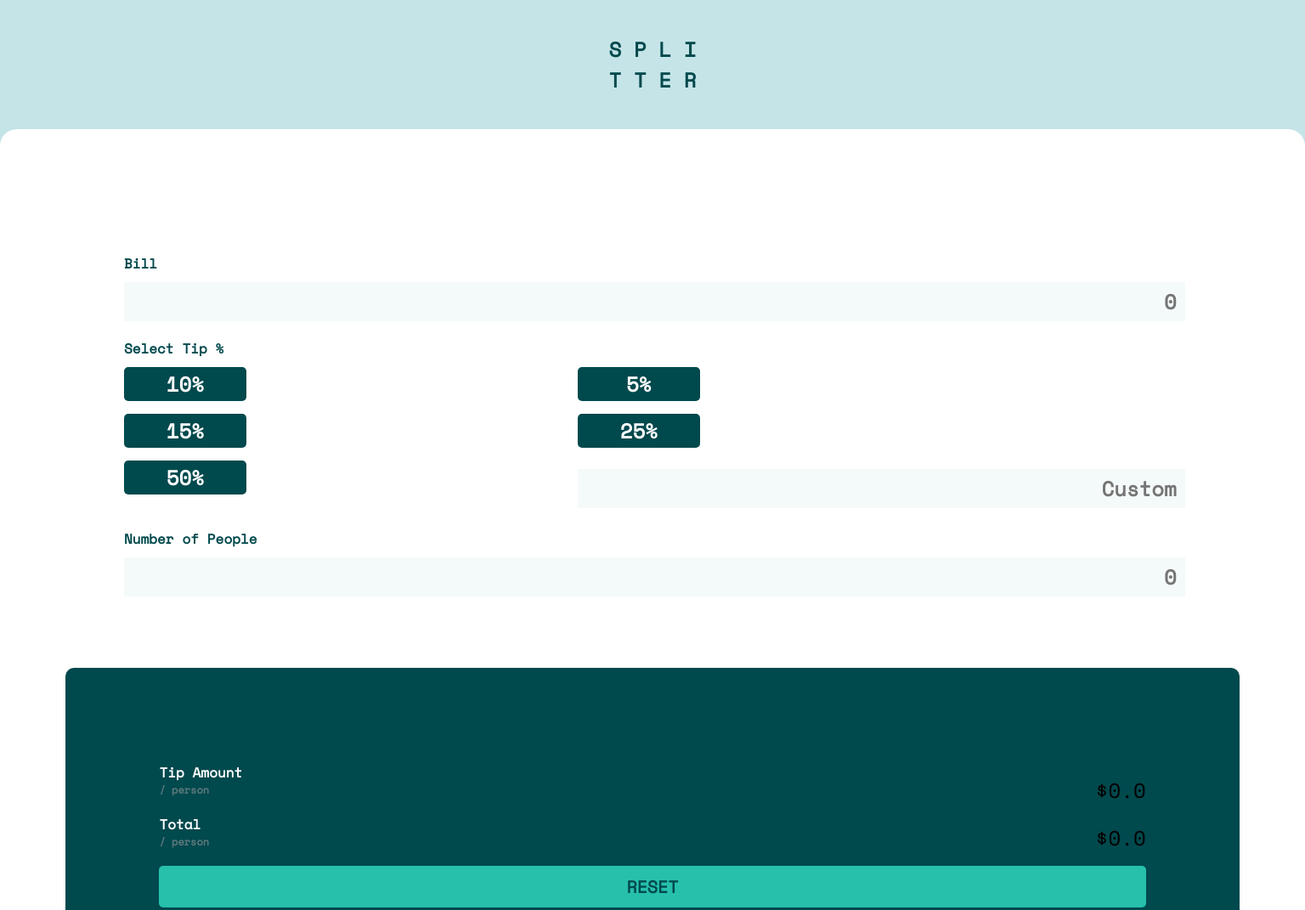
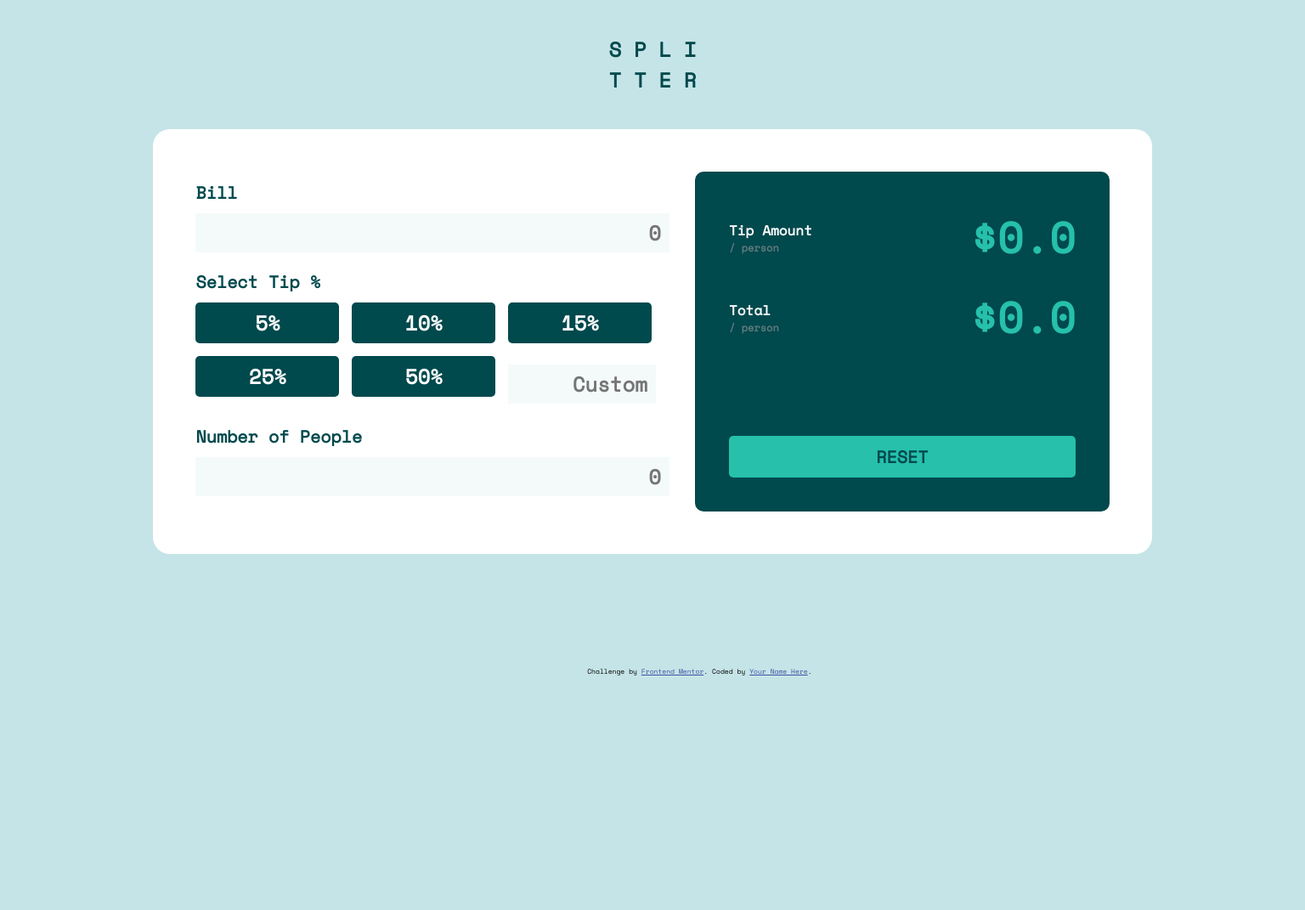
Before and after one commit to farrel-hi/frontend-mentor-tip-calculator-app-main, a plain HTML site: page index.html in a window 1536 px wide. Shown: the top 1071 px of the page at 85% size. After the commit the page ends 800 px from the top, so only its background shows below. Drawn offline with nearby package versions, Linux system fonts and the light colour scheme.

Commit message:
create desktop UI

```diff
--- a/index.html
+++ b/index.html
@@ -30,8 +30,8 @@
 
         <p class="category">Select Tip %</p>
         <div class="tip-container">
+          <button class="tip-item">5%</button>
           <button class="tip-item">10%</button>
-          <button class="tip-item">5%</button>
           <button class="tip-item">15%</button>
           <button class="tip-item">25%</button>
           <button class="tip-item">50%</button>
@@ -45,17 +45,24 @@
       </section>
       <section class="result-corner">
         <div class="content-container">
-          <div class="result-title-container">
-            <p class="category">Tip Amount</p>
-            <p class="person">/ person</p>
-
-            <p class="category">Total</p>
-            <p class="person">/ person</p>
+          <div class="main-category-container first-category">
+            <aside class="category-container">
+              <p class="category">Tip Amount</p>
+              <p class="person">/ person</p>
+            </aside>
+            <aside class="category-result">
+              <p class="result" id="tip-amount">$0.0</p>
+            </aside>
           </div>
 
-          <div class="amount-container">
-            <p class="result" id="tip-amount">$0.0</p>
-            <p class="result" id="total">$0.0</p>
+          <div class="main-category-container second-category">
+            <aside class="category-container">
+              <p class="category">Total</p>
+              <p class="person">/ person</p>
+            </aside>
+            <aside class="category-result">
+              <p class="result" id="total">$0.0</p>
+            </aside>
           </div>
         </div>
 
--- a/style.css
+++ b/style.css
@@ -123,40 +123,48 @@ section.result-corner{
 }
 
 div.content-container{
+    height: 12vh;
+    margin-bottom: 20px;
 
     display: flex;
     justify-content: space-between;
+    flex-direction: column;
     align-items: center;
 }
 
-div.result-title-container > p.category{
-    /* width: fit-content; */
+div.main-category-container{
+    width: 100%;
 
+    display:flex;
+    justify-content: space-between;
+    flex-direction: row;
+    align-items: center;
+}
+
+aside.category-container{
+    display:flex;
+    justify-content: space-between;
+    flex-direction: column;
+    align-items: left;
+}
+
+aside.category-container > p.category{
     font-size: 16px;
     font-weight: bold;
     color: hsl(0, 0%, 100%);
 }
 
-div.result-title-container > p.person{
-    margin-bottom: 20px;
-    width: fit-content;
-
+aside.category-container > p.person{
     font-size: 12px;
     font-weight: bold;
     color: hsl(186, 14%, 43%);
 }
 
-div.amount-container{
-    display: flex;
-    justify-content: space-around;
-    flex-direction: column;
-    align-items: center;
 
-}
-
-div.amount-container > *{
-    margin-top: 10px;
-    margin-bottom: 10px;
+p.result{
+    color: hsl(172, 67%, 45%);
+    font-weight: bolder;
+    font-size: 24px;
 }
 
 button#reset{
@@ -187,7 +195,84 @@ footer > a {
     color: hsl(228, 45%, 44%) ;
     font-size: 8px;
 }
+
+
 /* Desktop Rules (Width: 1440px) */
 @media only screen and (min-width: 1440px){
+    div.main-container{
+        padding:50px;
 
+        width: 70%;
+
+        border-radius: 20px;
+
+        display: flex;
+        justify-content: space-between;
+        flex-direction: row;
+        align-items: center;
+    }
+
+    section.variable-corner{
+        margin:0 50px 0 0;
+        padding:0;
+
+        height: 40vh;
+        width: 50%;
+    }
+
+    section.variable-corner:first-child{
+        margin-top: -100px;
+    }
+
+    section.variable-corner > p.category{
+        font-size: 20px;
+    }
+
+    div.tip-container{
+        width: 100%;
+
+        display: grid;
+        grid-template-columns: auto auto auto;
+        grid-gap: 15px;
+    }
+
+    button.tip-item{
+        height: 6vh;
+        width: 11vw;
+    }
+
+    div.tip-item > input.user-input{
+        width: 10vw;
+    }
+
+    section.result-corner{
+        padding: 40px;
+
+        height: 40vh;
+        width: 50%;
+
+        display:flex;
+        justify-content: space-between;
+    }
+
+    p.category{
+        font-size: 20px;
+    }
+
+    div.first-category{
+        margin-bottom: 20px;
+    }
+
+    aside.category-result > p.result{
+        font-size: 50px;
+    }
+
+    /* FOOTER */
+    footer{
+        position: absolute;
+        left: 45vw;
+        top:98vh;
+
+        background-color: hsl(185, 41%, 84%);
+    }
 }
```
